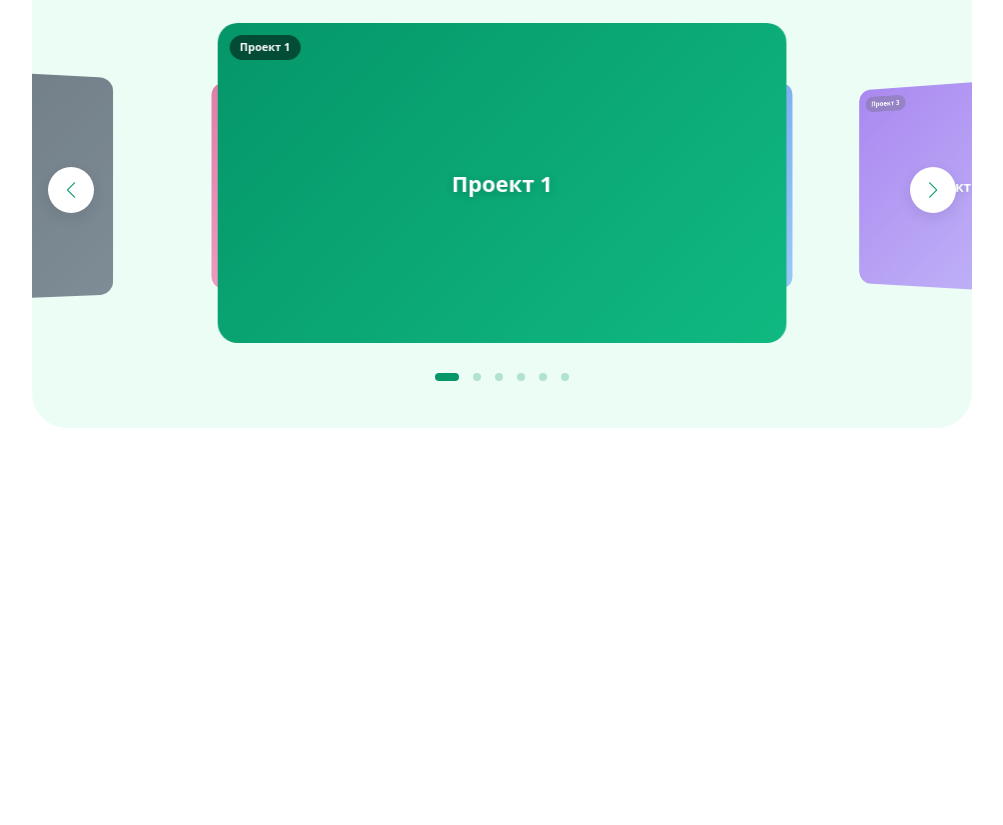
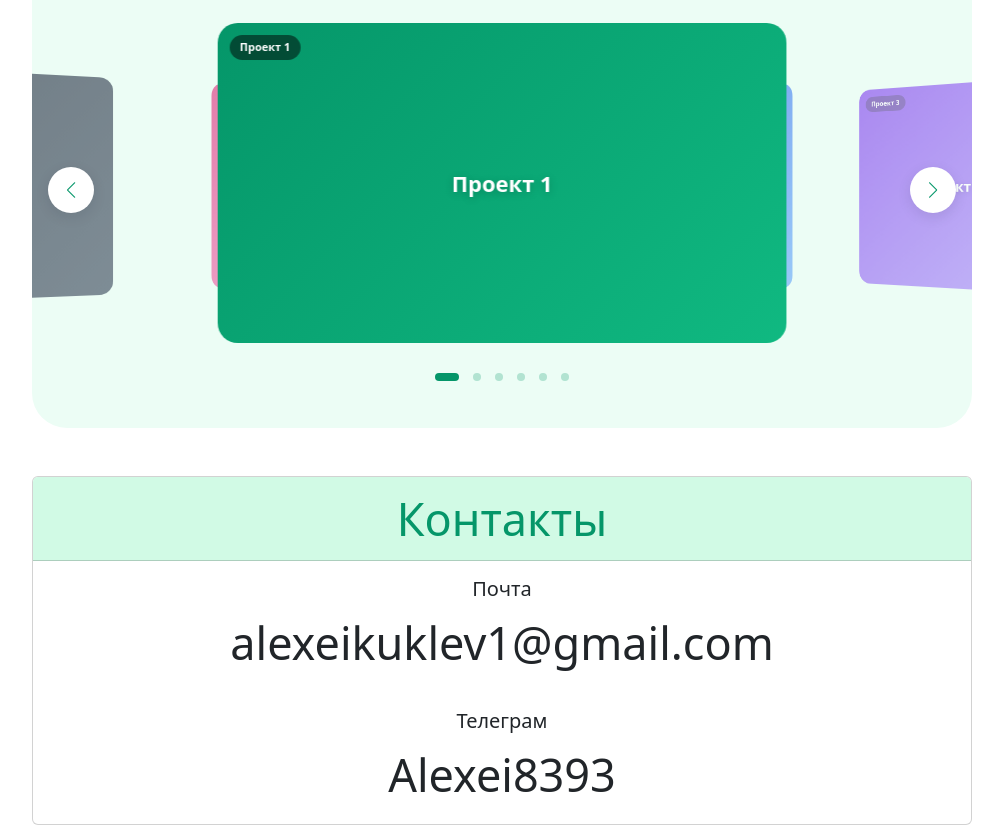
Before and after one commit to alexeikuk/alexeikuk, a plain HTML site: page index.html in a window 1280 px wide. Shown: the part 1215-2040 px from the top of the page, without its empty margins (138-1141 px from the left). Before the commit the page ends 1643 px from the top, so only its background shows below. Drawn offline with nearby package versions, Linux system fonts and the light colour scheme.

Commit message:
contacts and mirror changes

```diff
--- a/assets/css/style.css
+++ b/assets/css/style.css
@@ -64,3 +64,8 @@
     .b-3 { padding: 30px 0 25px; border-radius: 25px; }
     .b-3 h2 { font-size: 26px; }
 }
+.contacts{
+    background-color: var(--color-4);
+    margin-top: auto;
+    color: var(--color-2);
+}
--- a/index.html
+++ b/index.html
@@ -21,16 +21,16 @@
             <div class="collapse navbar-collapse" id="navbarSupportedContent">
             <ul class="navbar-nav me-auto mb-2 mb-lg-0">
                 <li class="nav-item">
-                <a class="nav-link" href="#">Главная</a>
+                <a class="nav-link" href="#main">Главная</a>
                 </li>
                 <li class="nav-item">
-                <a class="nav-link" href="#">Навыки</a>
+                <a class="nav-link" href="#skill">Навыки</a>
                 </li>
                 <li class="nav-item">
                 <a class="nav-link" href="#projects">Проекты</a>
                 </li>
                 <li class="nav-item">
-                <a class="nav-link" href="#">Контакты</a>
+                <a class="nav-link" href="#contacts">Контакты</a>
                 </li>
             </ul>
             <!-- <form class="d-flex">
@@ -40,11 +40,11 @@
             </div>
         </div>
     </nav>
-    <div class="b-1 container-xxl mt-5 text-center d-flex flex-column justify-content-center align-items-center">
+    <div id="main" class="b-1 container-xxl mt-5 text-center d-flex flex-column justify-content-center align-items-center">
         <h1>Добро пожаловать!</h1>
         <h3>Я Алексей</h3>
     </div>
-    <div class="b-2 container-md">
+    <div id="skill" class="b-2 container-md">
         <div class="text-center">
         <h2>Мои навыки</h2>
     </div>
@@ -95,5 +95,18 @@
     <script src="bootstrap-5.3.0-dist/js/bootstrap.js"></script>
     <script src="https://cdn.jsdelivr.net/npm/swiper@11/swiper-bundle.min.js"></script>
     <script src="assets/js/slider.js"></script>
+<div id="contacts" class="card text-center mt-5">
+  <div class="card-header contacts">
+    Контакты
+  </div>
+  <div class="card-body ">
+    <h5 class="card-title ">Почта</h5>
+    <p class="card-text ">alexeikuklev1@gmail.com</p>
+  </div>
+    <div class="card-body">
+    <h5 class="card-title">Телеграм</h5>
+    <p class="card-text">Alexei8393</p>
+  </div>
+</div>
 </body>
 </html>
```
Also changed, not shown: assets/img/Ресурс 1@2x.png (added).
